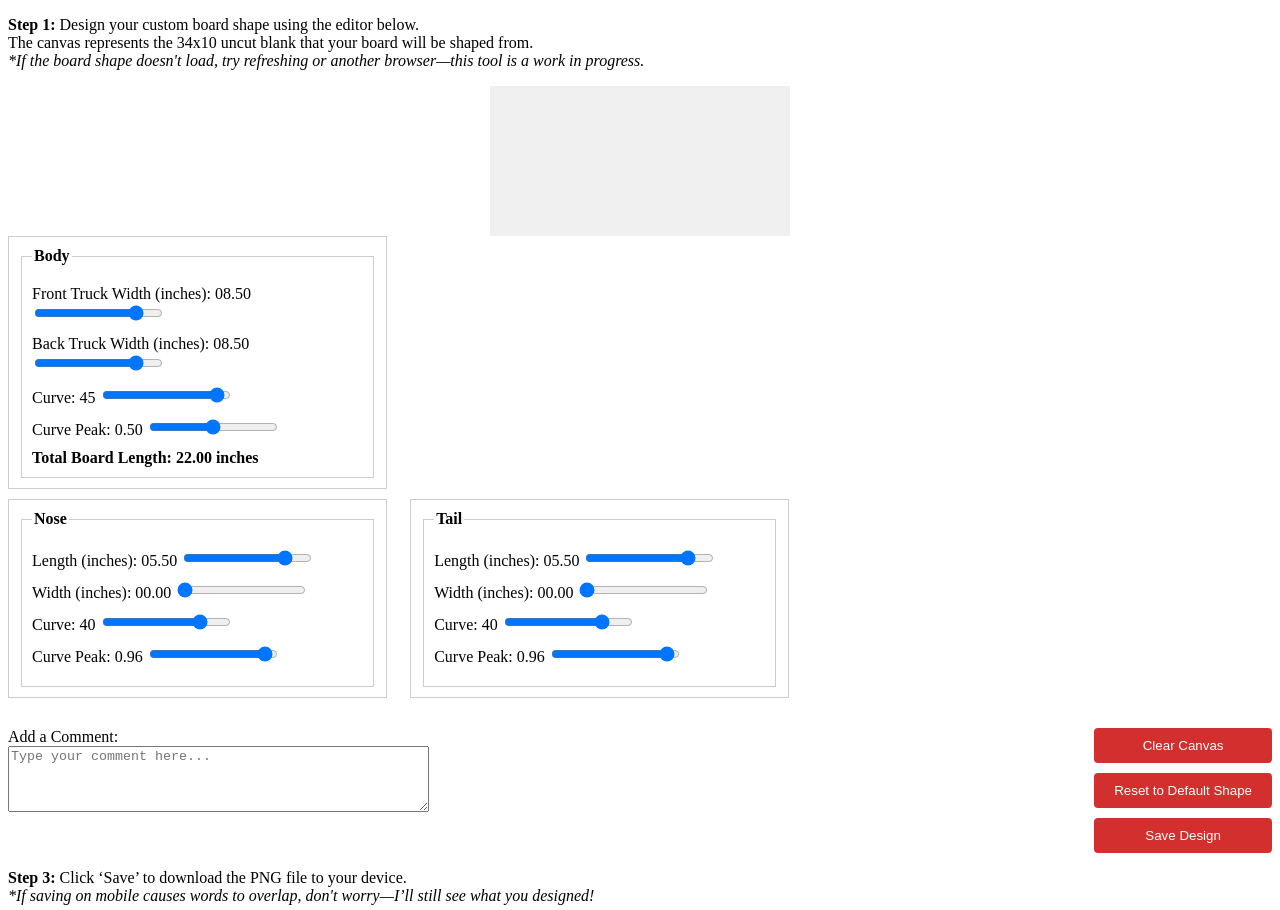
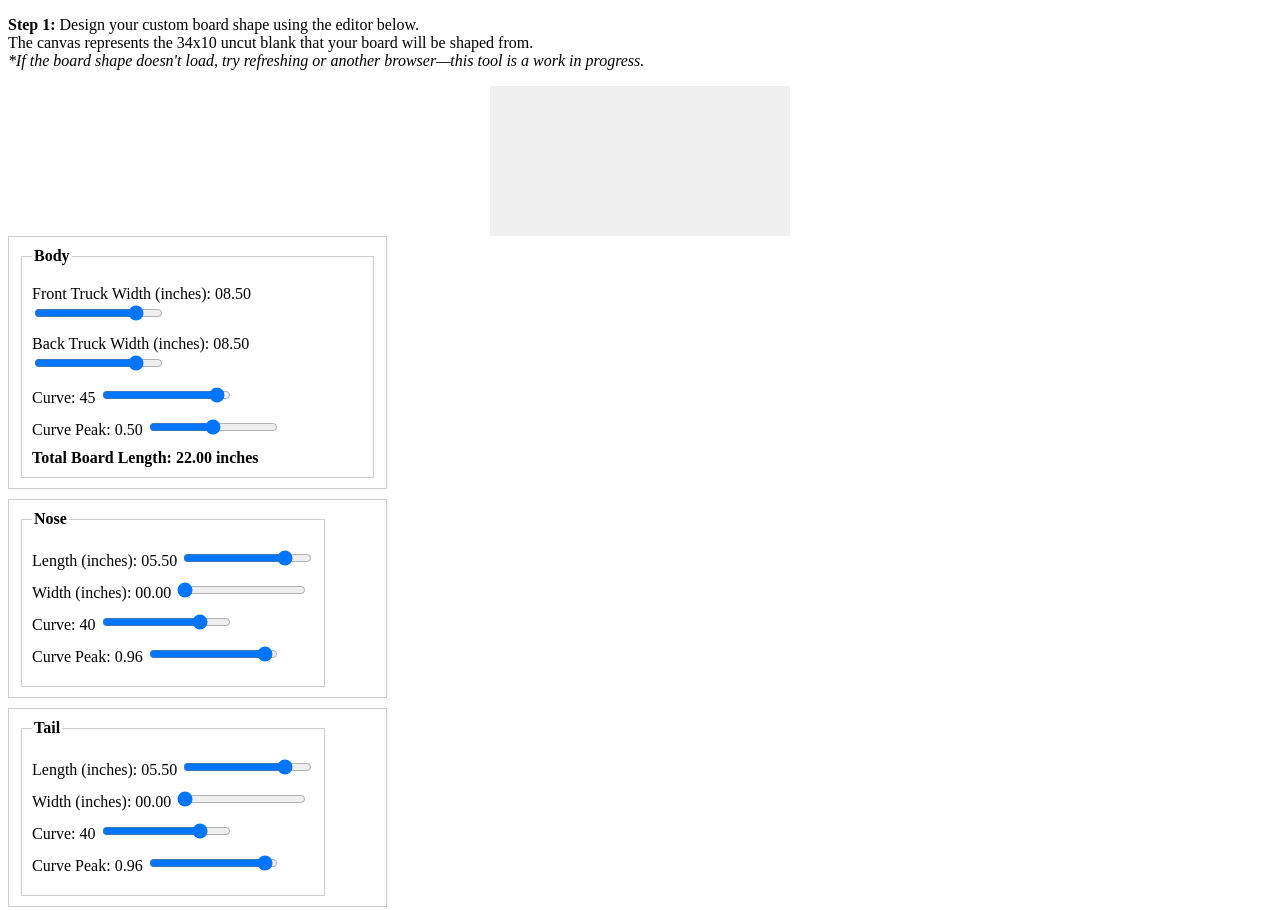
Before and after one commit to phillthebacon/crispyshape, a plain HTML site: page index.html in a window 1280 px wide. Shown: the top 910 px of the page. Drawn offline with Linux system fonts and the light colour scheme; a script that the page names is missing.

Commit message:
Update index.html

```diff
--- a/index.html
+++ b/index.html
@@ -99,7 +99,7 @@
     /* ============== MEDIA QUERIES ============== */
 
     /* ----- MOBILE (MAX 768px) ----- */
-    @media screen and (max-width: 768px) {
+    @media screen and (max-width: 1024px) {
       /* Show tab buttons on mobile */
       .tab-buttons {
         display: flex;
@@ -113,7 +113,7 @@
     }
 
     /* ----- DESKTOP (MIN 1024px) ----- */
-    @media screen and (min-width: 1024px) {
+    @media screen and (min-width: 1025px) {
       /* On larger screens, we hide the tab buttons (we don't need them
          because we'll show all panels side by side) */
       .tab-buttons {
@@ -122,7 +122,7 @@
 
       /* Show all panels side by side */
       .panel {
-        display: inline-block; /* or 'flex', but inline-block is simpler here */
+        display: flex; /* or 'flex', but inline-block is simpler here */
         vertical-align: top;
         width: 30%;
         margin-right: 1.5%;
```
